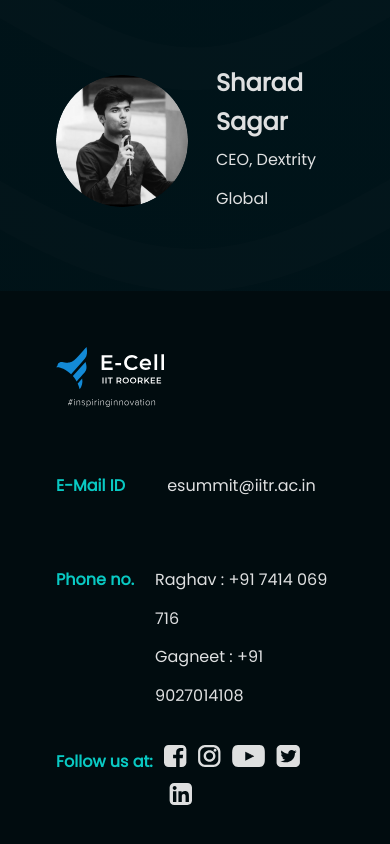
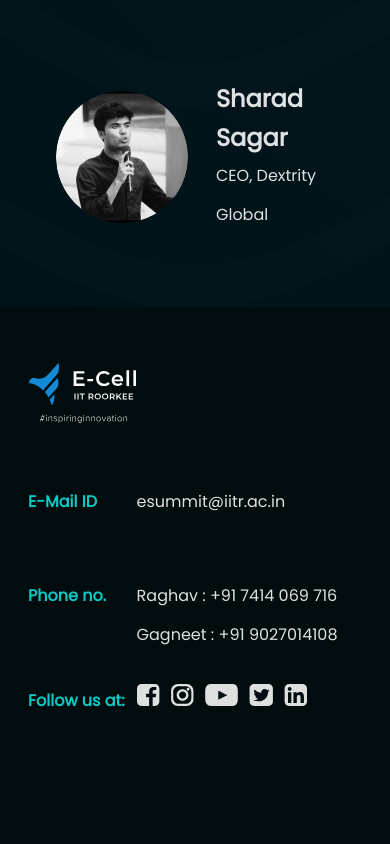
Before and after one commit to prakhar2109/Esummit20, a React app: page / in a window 390 px wide. Shown: the part 9964-10808 px from the top of the page. After the commit the page ends 10741 px from the top, so only its background shows below. Built offline with nearby package versions, Linux system fonts and the light colour scheme.

Commit message:
fixed ca section responsive fixed footer section responsive

```diff
--- a/src/styles/modules/_sections.scss
+++ b/src/styles/modules/_sections.scss
@@ -142,6 +142,14 @@
   background: url("../../assets/wave-ripple.svg") no-repeat center;
   background-size: cover;
 
+  @include desktop-768-1024 {
+    padding: $gutterWidth*2 $gutterWidth*3;
+  }
+
+  @include desktop-1025-1280 {
+    padding: $gutterWidth*2 $gutterWidth*6;
+  }
+
   .previous-speakers-section-card-container {
     z-index: 2;
 
@@ -268,7 +276,7 @@
 
   .ca-section-intro-heading {
     @include desktop-320-767 {
-      height: $gutterWidth;
+      height: $gutterWidth*0.8;
       margin: $gutterWidth*2;
     }
 
@@ -293,6 +301,7 @@
     @include desktop-1025-1280 {
       padding: 0 $gutterWidth*4;
     }
+
     z-index: 2;
     color: #FFFFFF;
     font-size: $normalFontSize*1.6;
@@ -342,10 +351,13 @@
     text-align: left;
     justify-content: flex-start;
     align-items: flex-start;
+    width:100%;
 
     .section-image-heading {
       align-content: flex-start;
       margin-left: 0;
+      margin-right: 0;
+
     }
 
     .ca-section-paragraph {
@@ -375,28 +387,35 @@
   align-items: flex-start;
 
   @include desktop-1025-1280 {
-    padding: $gutterWidth*3 $gutterWidth*4;
-
-
+    padding: $gutterWidth*3 $gutterWidth*2 0 $gutterWidth*2;
   }
 
   @include desktop-768-1024 {
-    padding: $gutterWidth*2 $gutterWidth*2;
-
+    padding: $gutterWidth*2 $gutterWidth*2 0 $gutterWidth*2;
+    @include display-column();
+    min-height: fit-content;
 
   }
 
   @include desktop-320-767 {
     @include display-column();
     min-height: fit-content;
-    padding: $gutterWidth*2 $gutterWidth*2 0 $gutterWidth*2;
+    padding: $gutterWidth*2 0 0 $gutterWidth;
   }
 
   .footer-section-logo {
     @include desktop-320-767 {
       margin-bottom: $gutterWidth*2;
       width: $gutterWidth*4;
+    }
 
+    @include desktop-768-1024 {
+      margin-bottom: $gutterWidth*2;
+    }
+
+
+    @include desktop-320-767 {
+      margin-bottom: $gutterWidth*2;
     }
 
     width: $gutterWidth*10;
@@ -414,17 +433,47 @@
 
     }
 
+    @include desktop-768-1024 {
+      @include display-row();
+      width: 100%;
+      min-height: fit-content;
+      justify-content: unset;
+      height: fit-content;
+      margin: 0 0 $gutterWidth 0;
+
+    }
+
+
+    @include desktop-320-767 {
+      @include display-row();
+      width: 100%;
+      min-height: fit-content;
+      justify-content: unset;
+      margin: 0 0 $gutterWidth 0;
+      height: fit-content;
+    }
+
+
     @include display-column();
     justify-content: space-between;
-    font-size: $normalFontSize*1.2;
+    font-size: $normalFontSize;
     line-height: $normaLineHeight;
     text-align: left;
-    width: $gutterWidth*12;
-    height: $gutterWidth*3;
+    width: fit-content;
+    margin: 0 $gutterWidth*1.4;
 
     .footer-section-contact-heading {
       @include desktop-320-767 {
-        width: 40%;
+        width: 30%;
+      }
+
+      @include desktop-768-1024 {
+        width: 30%;
+      }
+
+
+      @include desktop-320-767 {
+        width: 30%;
       }
 
       font-weight: bold;
@@ -455,6 +504,10 @@
 }
 
 .section-image-heading {
+  @include desktop-320-767 {
+    height: $gutterWidth*0.8;
+  }
+
   height: $gutterWidth;
   margin: $gutterWidth;
 }
@@ -465,6 +518,14 @@
 
   }
 
+  @include desktop-768-1024 {
+    padding: 0 $gutterWidth*3;
+  }
+
+  @include desktop-1025-1280 {
+    padding: 0 $gutterWidth*6;
+  }
+
   font-style: normal;
   font-weight: normal;
   font-size: $normalFontSize;
```
